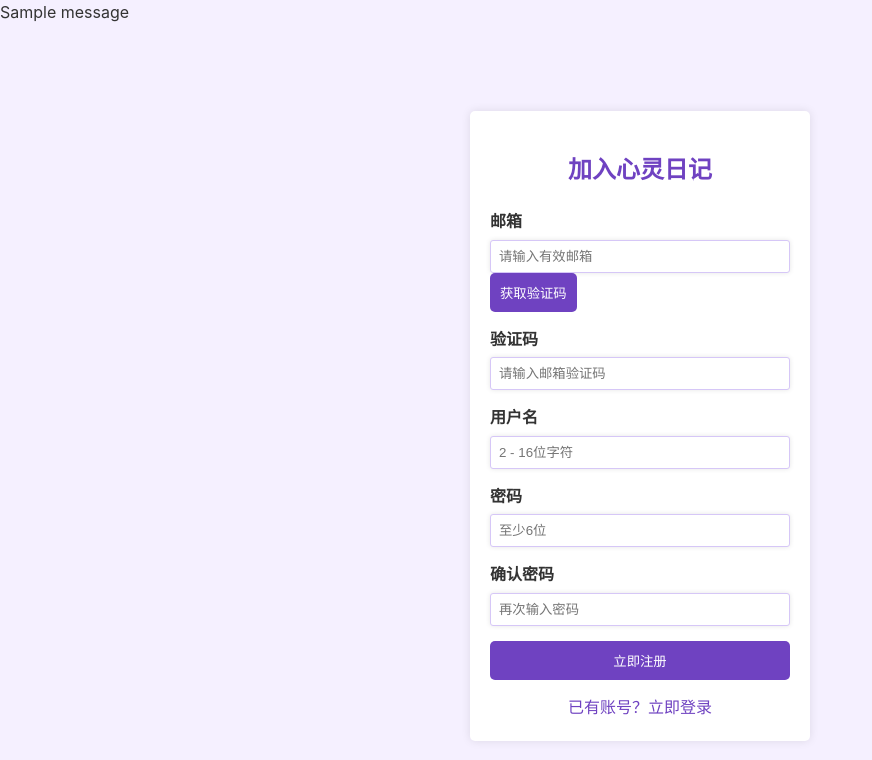
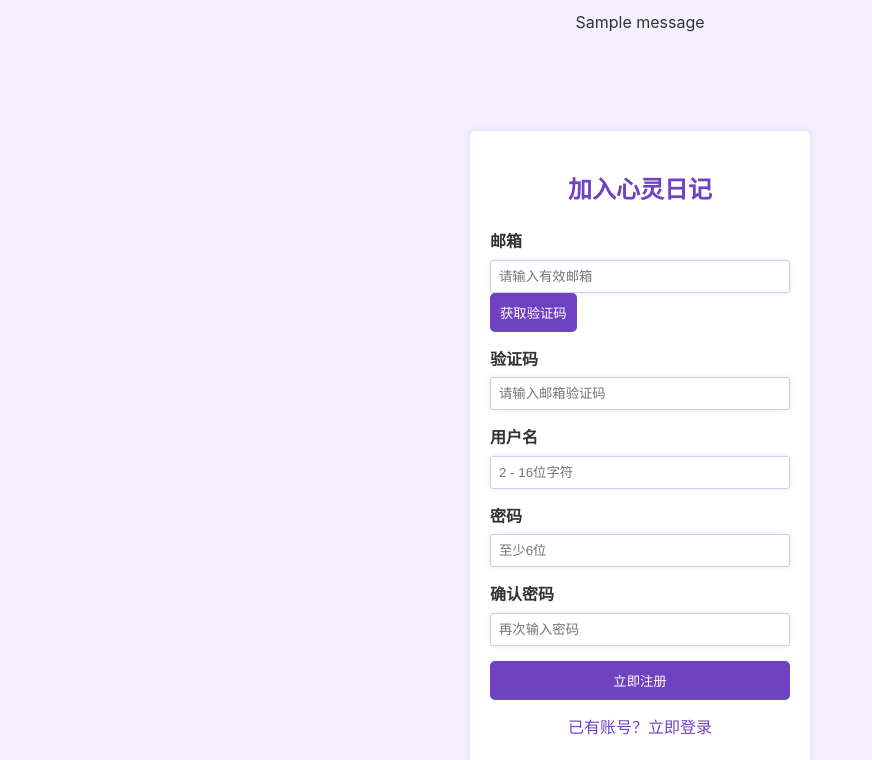
Before and after one commit to c0ffee-milk/Inksoul, a Flask app: page /auth/register in a window 1280 px wide. Shown: the top 760 px of the page, without its empty margins (0-872 px from the left). Run offline with Flask 3, Linux system fonts and the light colour scheme; tables that the repository leaves empty hold one stand-in row (values such as "Sample post"); one stand-in notice (Sample message) is shown; some libraries are stand-ins or nearby versions.

Commit message:
一些提示消息的显示问题

```diff
--- a/static/css/style.css
+++ b/static/css/style.css
@@ -436,3 +436,8 @@ body {
     text-decoration: underline;
     color: #5a32a3;
 }
+/* 让提示消息居中显示 */
+.flash-message {
+    text-align: center;
+    margin: 10px 0;
+}
--- a/templates/login.html
+++ b/templates/login.html
@@ -11,7 +11,7 @@
     {% with messages = get_flashed_messages(with_categories=true) %}
         {% if messages %}
             {% for category, message in messages %}
-                <div class="{{ category }}">{{ message }}</div>
+                <div class="{{ category }} flash-message">{{ message }}</div>
             {% endfor %}
         {% endif %}
     {% endwith %}
@@ -48,6 +48,7 @@
         </div>
     </div>
 
+
     <script src="{{ url_for('static', filename='js/auth.js') }}"></script>
 </body>
 </html>
--- a/templates/register.html
+++ b/templates/register.html
@@ -11,7 +11,7 @@
     {% with messages = get_flashed_messages(with_categories=true) %}
         {% if messages %}
             {% for category, message in messages %}
-                <div class="{{ category }}">{{ message }}</div>
+                <div class="{{ category }} flash-message">{{ message }}</div>
             {% endfor %}
         {% endif %}
     {% endwith %}
```
Also changed, not shown: routes/auth.py (+4 -5 lines), templates/index.html (+41 -5 lines).
